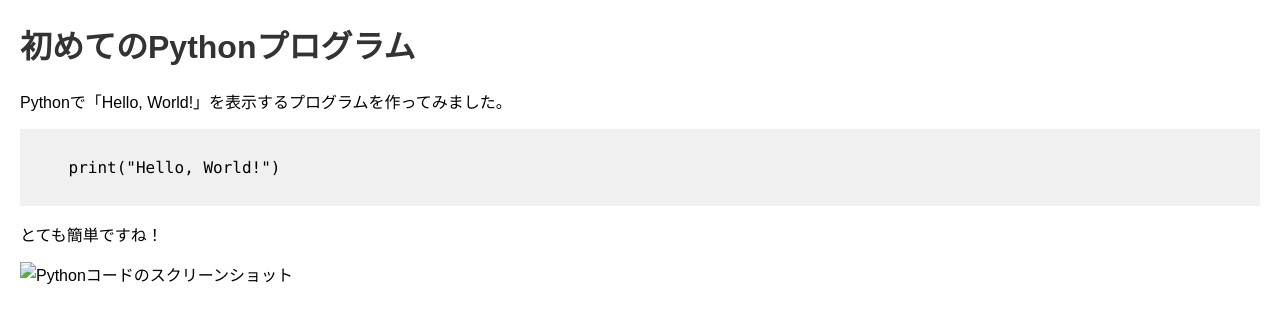
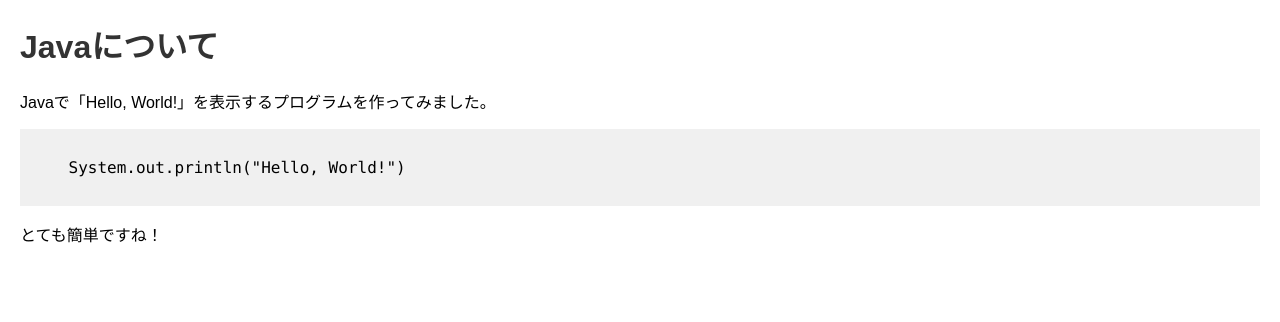
Before and after one commit to mkry-k3/mkry.github.io, a plain HTML site: page index.html in a window 1280 px wide. Drawn offline with Linux system fonts and the light colour scheme.

Commit message:
Javaについての内容に変更

```diff
--- a/index.html
+++ b/index.html
@@ -5,14 +5,14 @@
     <link rel="stylesheet" href="style.css">
 </head>
 <body>
-    <h1>初めてのPythonプログラム</h1>
-    <p>Pythonで「Hello, World!」を表示するプログラムを作ってみました。</p>
+    <h1>Javaについて</h1>
+    <p>Javaで「Hello, World!」を表示するプログラムを作ってみました。</p>
 
     <pre><code>
-    print("Hello, World!")
+    System.out.println("Hello, World!")
     </code></pre>
 
     <p>とても簡単ですね！</p>
-    <img src="python_code.png" alt="Pythonコードのスクリーンショット">
+
 </body>
 </html>
```
